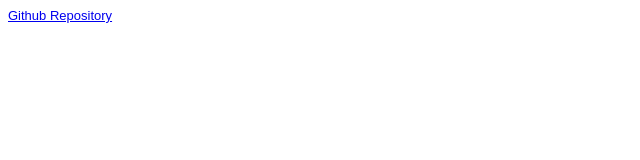
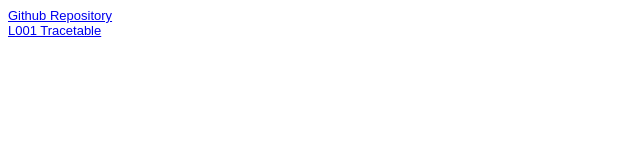
Before and after one commit to Sahertia/EIA2, a plain HTML site: page steckbrief.htm in a window 1280 px wide. Shown: the whole page, without its empty margins (0-640 px from the left). Drawn offline with Linux system fonts and the light colour scheme.

Commit message:
Update steckbrief.htm

```diff
--- a/steckbrief.htm
+++ b/steckbrief.htm
@@ -15,6 +15,7 @@
 <body>
 
 	<a href="https://github.com/Sahertia/EIA2" target="_blank">Github Repository</a><br>
+	<a href="https://github.com/Sahertia/EIA2/WS20/L001/L001_Boxes_Tracetable.pdf" target="_blank">L001 Tracetable</a><br>
 
 
 </body>
```
